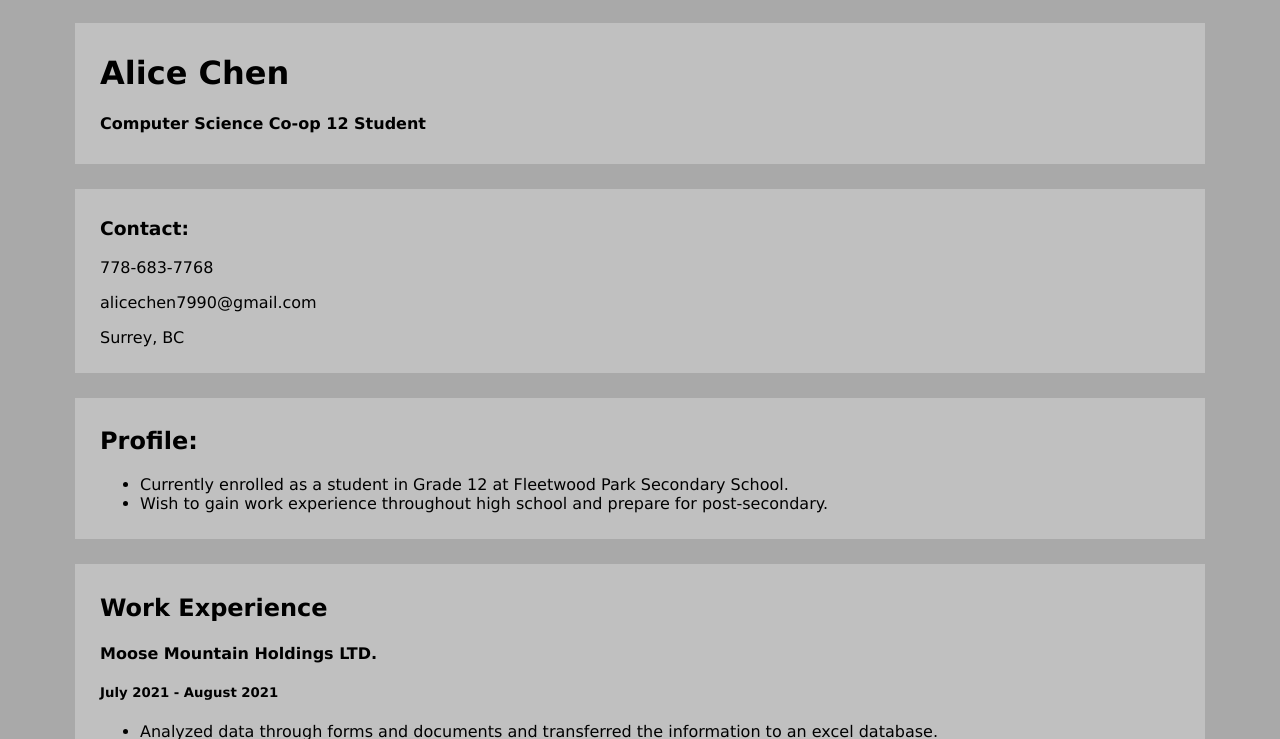
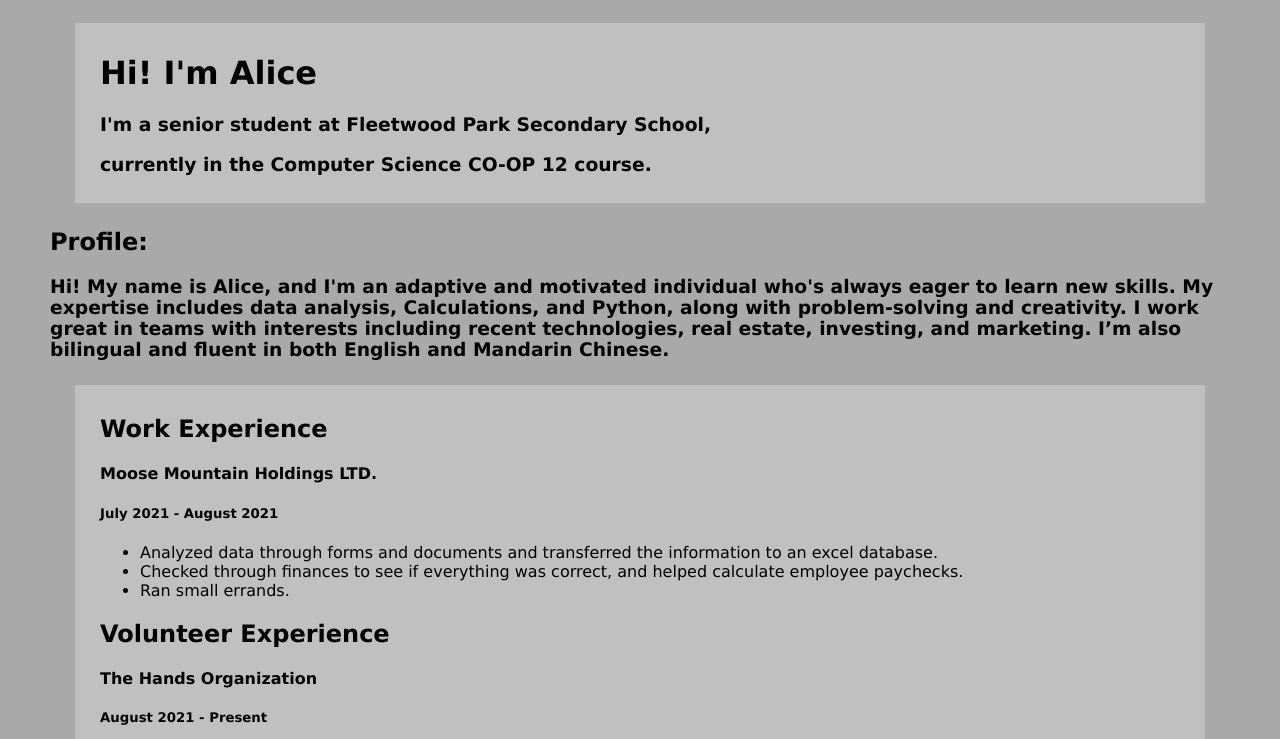
Before and after one commit to zanzan13531/aliceResumeV2, a plain HTML site: page index.html in a window 1280 px wide. Shown: the part 397-1136 px from the top of the page. Drawn offline with Linux system fonts and the light colour scheme.

Commit message:
started putting stuff in

```diff
--- a/index.html
+++ b/index.html
@@ -16,23 +16,15 @@
     </div>
 
     <div id="header_intro">
-      <h1>Alice Chen</h1>
-      <h4>Computer Science Co-op 12 Student</h4>
+      <h1>Hi! I'm Alice</h1>
+      <h3>I'm a senior student at Fleetwood Park Secondary School,</h3>
+      <h3>currently in the Computer Science CO-OP 12 course.</h3>
     </div>
 
-    <div id="personal_info">
-      <h3>Contact:</h3>
-      <p id="phone_number">778-683-7768</p>
-      <p id="email">alicechen7990@gmail.com</p>
-      <p id="location">Surrey, BC</p>
-    </div>
-
-    <div id="profile">
+    <div id="about me">
       <h2>Profile:</h2>
-      <ul>
-        <li>Currently enrolled as a student in Grade 12 at Fleetwood Park Secondary School.</li>
-        <li>Wish to gain work experience throughout high school and prepare for post-secondary.</li>
-      </ul>
+      <h3>Hi! My name is Alice, and I'm an adaptive and motivated individual who's always eager to learn new skills. My expertise includes data analysis, Calculations, and Python, along with problem-solving and creativity. I work great in teams with interests including recent technologies, real estate, investing, and marketing.
+        I’m also bilingual and fluent in both English and Mandarin Chinese.</h3>
     </div>
 
     <div id="categories">
```
Also changed, not shown: bg1.jpg (added).
